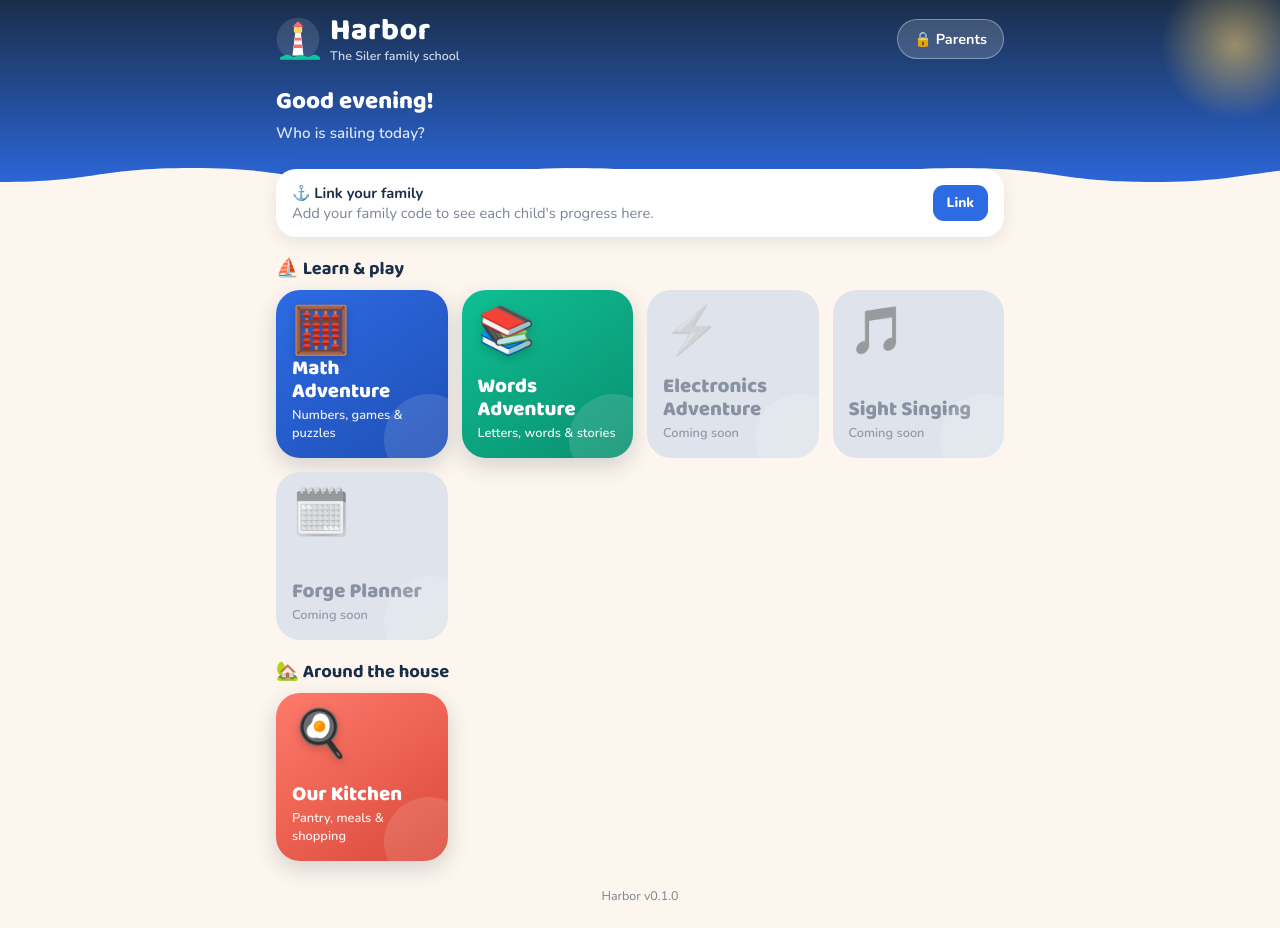
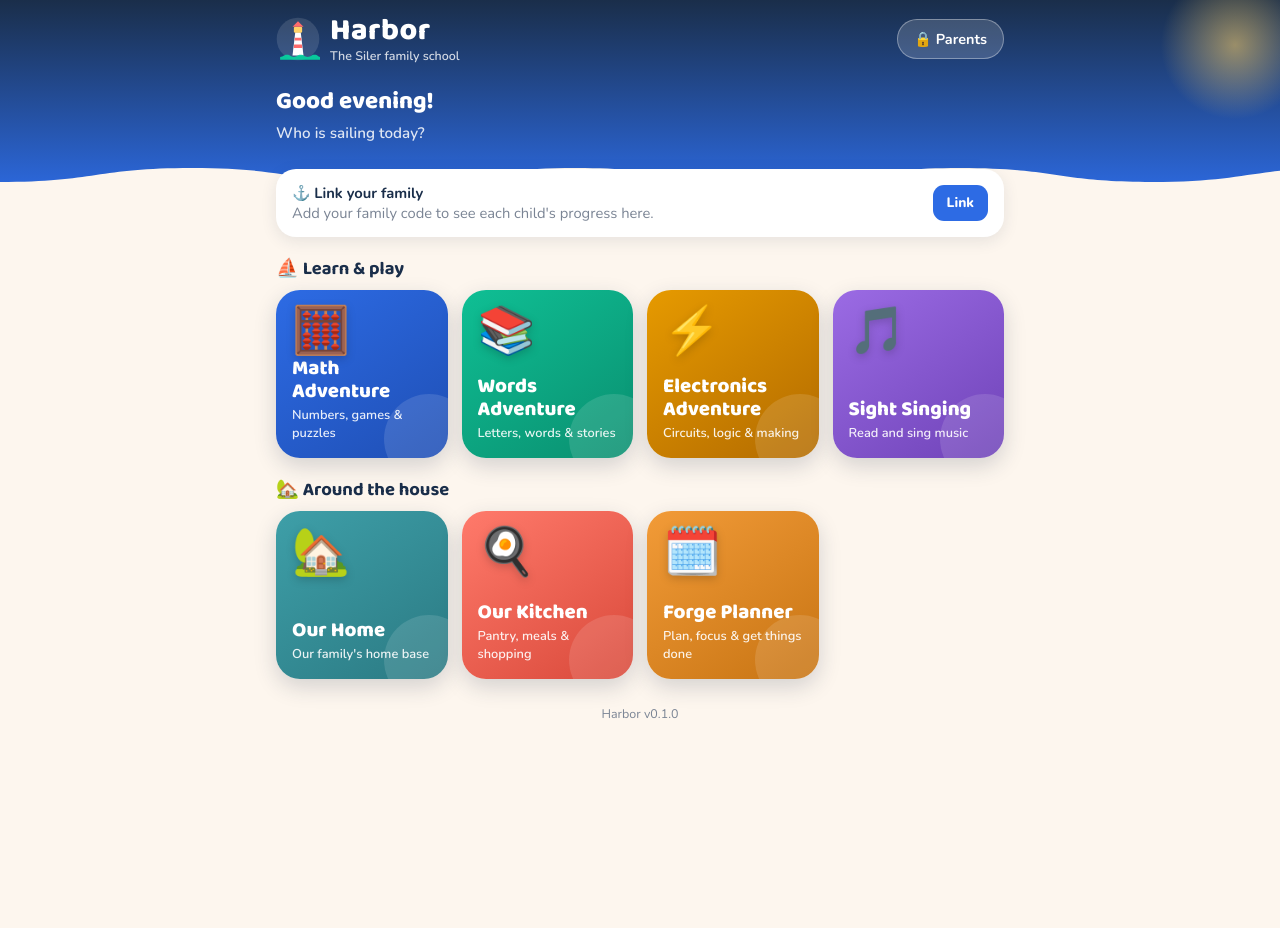
Before and after one commit to JacobDSiler/harbor, a plain HTML site: page index.html in a window 1280 px wide. After the commit the page ends 800 px from the top, so only its background shows below. Drawn offline with nearby package versions, Linux system fonts and the light colour scheme.

Commit message:
Update Harbor (2026-10-10 22:36)

```diff
--- a/apps.js
+++ b/apps.js
@@ -10,6 +10,8 @@
  *   subject   "math" | "words" | null  -> links the app to progress shown in the Parent area
  *   parentParam  query string appended to open the app's own parent/teacher view
  *   status    "live" | "soon"
+ *   mic       true if the app uses the microphone. In the native app these always open in the browser window
+ *             (Harbor has no microphone permission of its own). Works inside the frame on the website.
  *   open      optional: "frame" (inside Harbor) or "browser" (system browser / Custom Tab). Default: browser in the
  *             native app, frame on the web. A parent can override this in Parent area > Settings.
  */
@@ -18,14 +20,17 @@ window.HARBOR_APPS = [
     emoji: "🧮", color: ["#2D6BE4", "#1F4FB5"], group: "learn", subject: "math", parentParam: "view=parent", status: "live" },
   { id: "words", name: "Words Adventure", tag: "Letters, words & stories", url: "https://words.jacobsiler.com",
     emoji: "📚", color: ["#0FBF94", "#0A8F70"], group: "learn", subject: "words", parentParam: "view=parent", status: "live" },
-  { id: "electronics", name: "Electronics Adventure", tag: "Circuits, logic & chips", url: "https://electronics.jacobsiler.com",
-    emoji: "⚡", color: ["#F29B38", "#C77413"], group: "learn", subject: null, parentParam: "view=parent", status: "soon" },
-  { id: "sing", name: "Sight Singing", tag: "Read and sing music", url: "",
-    emoji: "🎵", color: ["#9B6BE4", "#6F43B8"], group: "learn", subject: null, parentParam: "", status: "soon" },
-  { id: "forge", name: "Forge Planner", tag: "Plan the week together", url: "",
-    emoji: "🗓️", color: ["#F29B38", "#C77413"], group: "learn", subject: null, parentParam: "", status: "soon" },
+  { id: "electronics", name: "Electronics Adventure", tag: "Circuits, logic & making", url: "https://electronics.jacobsiler.com",
+    emoji: "⚡", color: ["#E69A00", "#B36B00"], group: "learn", subject: null, parentParam: "", status: "live" },
+  // Sight Singing is hosted on Firebase Hosting for now. When it gets its new name and domain, change url (and name) here.
+  { id: "sing", name: "Sight Singing", tag: "Read and sing music", url: "https://homeschool-math.web.app/",
+    emoji: "🎵", color: ["#9B6BE4", "#6F43B8"], group: "learn", subject: null, parentParam: "", mic: true, status: "live" },
+  { id: "home", name: "Our Home", tag: "Our family's home base", url: "https://home.jacobsiler.com",
+    emoji: "🏡", color: ["#3E9FA8", "#2B7A83"], group: "home", subject: null, parentParam: "", status: "live" },
   { id: "kitchen", name: "Our Kitchen", tag: "Pantry, meals & shopping", url: "https://kitchen.jacobsiler.com",
-    emoji: "🍳", color: ["#FF7A6B", "#D9493A"], group: "home", subject: null, parentParam: "", status: "live" }
+    emoji: "🍳", color: ["#FF7A6B", "#D9493A"], group: "home", subject: null, parentParam: "", status: "live" },
+  { id: "forge", name: "Forge Planner", tag: "Plan, focus & get things done", url: "https://forge.jacobsiler.com",
+    emoji: "🗓️", color: ["#F29B38", "#C77413"], group: "home", subject: null, parentParam: "", status: "live" }
 ];
 
 /* Words Adventure topic keys. Anything not in this list is treated as a Math topic. */
--- a/index.html
+++ b/index.html
@@ -261,6 +261,7 @@ function renderHome(root) {
 const isNativeApp = () => !!(window.Capacitor && window.Capacitor.isNativePlatform && window.Capacitor.isNativePlatform());
 // "frame" = full-screen viewer inside Harbor; "browser" = system browser window (Chrome Custom Tab in the app).
 function openMode(a) {
+  if (a.mic && isNativeApp()) return "browser";   // microphone apps need the browser window in the native app
   if (S.openMode === "frame" || S.openMode === "browser") return S.openMode;
   return a.open || (isNativeApp() ? "browser" : "frame");
 }
```
